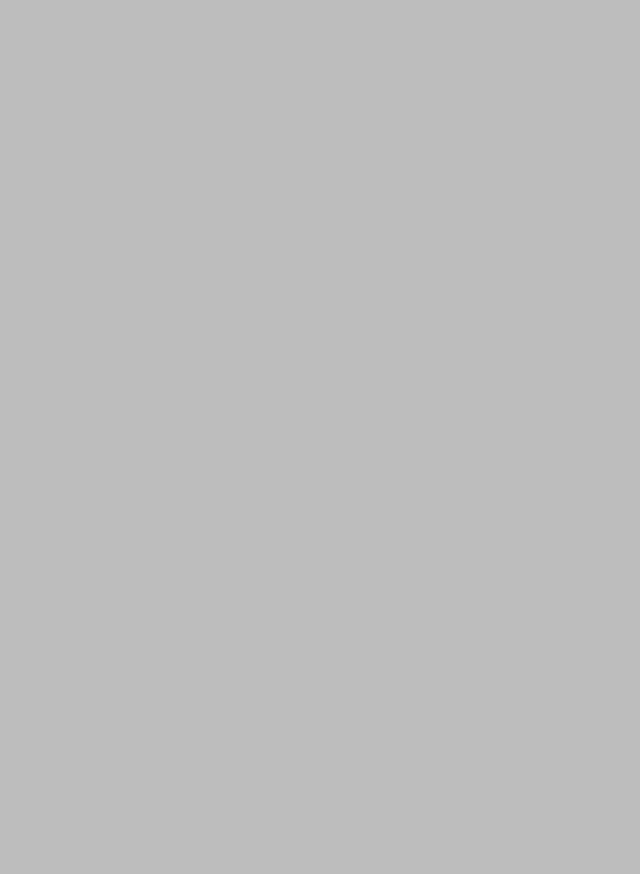
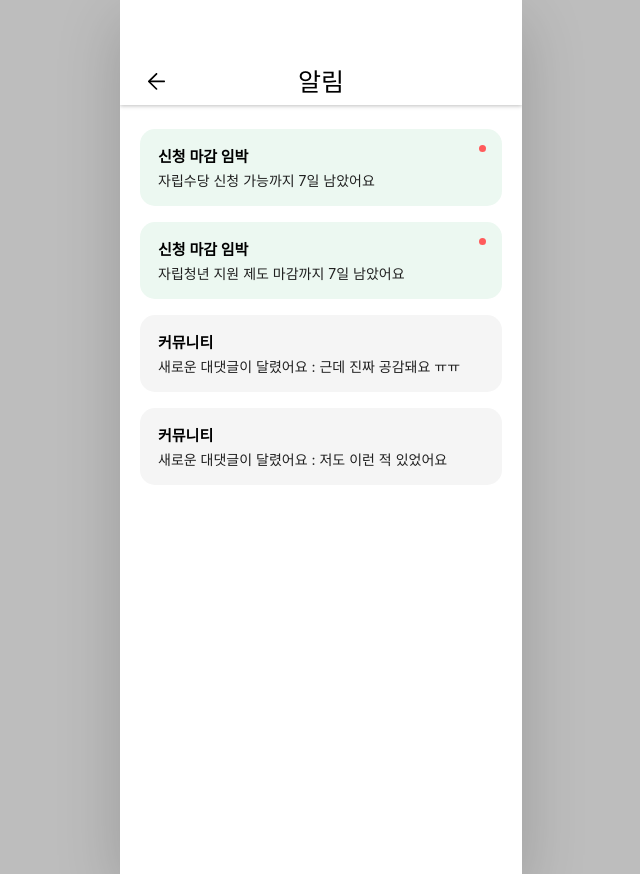
Before and after one commit to DWLLCH/DWLLCH_FE, a React (Create React App) app: page /mypage/notifications in a window 1280 px wide. Before the commit this address had no page. Shown: the whole page, without its empty margins (319-959 px from the left). Before the commit the page ends 800 px from the top, so only its background shows below. Built offline with nearby package versions, Linux system fonts and the light colour scheme; a web font is replaced by a local one.

Commit message:
feat: 마이페이지 알림함 화면 구현

```diff
--- a/src/App.jsx
+++ b/src/App.jsx
@@ -4,6 +4,7 @@ import OnboardingProvider from './components/OnboardingProvider';
 import DocumentChecklistProvider from './components/DocumentChecklistProvider';
 import BookmarkProvider from './components/BookmarkProvider';
 import MyInfoProvider from './components/MyInfoProvider';
+import NotificationProvider from './components/NotificationProvider';
 import Splash from './pages/Splash';
 import Login from './pages/Login';
 import SignUp from './pages/SignUp';
@@ -36,6 +37,7 @@ import BriefingDetail from './pages/BriefingDetail';
 import MyPage from './pages/MyPage';
 import PasswordChange from './pages/PasswordChange';
 import EmailChange from './pages/EmailChange';
+import NotificationList from './pages/NotificationList';
 
 function App() {
   return (
@@ -60,7 +62,10 @@ function App() {
             <Route path="/bookmark" element={<Bookmark />} />
             <Route path="/ai-briefing" element={<Briefing />} />
             <Route path="/ai-briefing/:sectionId/:cardId" element={<BriefingDetail />} />
-            <Route path="/mypage" element={<MyPage />} />
+            <Route element={<NotificationProvider />}>
+              <Route path="/mypage" element={<MyPage />} />
+              <Route path="/mypage/notifications" element={<NotificationList />} />
+            </Route>
             <Route path="/mypage/password" element={<PasswordChange />} />
             <Route path="/mypage/email" element={<EmailChange />} />
             <Route element={<MyInfoProvider />}>
--- /dev/null
+++ b/src/components/NotificationItem.jsx
@@ -0,0 +1,13 @@
+import '../styles/NotificationItem.css';
+
+function NotificationItem({ category, message, read }) {
+  return (
+    <li className={`notification-item${read ? '' : ' notification-item--unread'}`}>
+      {!read && <span className="notification-item-dot" />}
+      <p className="notification-item-category">{category}</p>
+      <p className="notification-item-message">{message}</p>
+    </li>
+  );
+}
+
+export default NotificationItem;
--- /dev/null
+++ b/src/components/NotificationProvider.jsx
@@ -0,0 +1,23 @@
+import { createContext, useCallback, useState } from 'react';
+import { Outlet } from 'react-router-dom';
+import { NOTIFICATIONS } from '../constants/notifications';
+
+export const NotificationContext = createContext(null);
+
+function NotificationProvider({ children }) {
+  const [notifications, setNotifications] = useState(NOTIFICATIONS);
+
+  const hasUnread = notifications.some((item) => !item.read);
+
+  const markAllAsRead = useCallback(() => {
+    setNotifications((prev) => prev.map((item) => ({ ...item, read: true })));
+  }, []);
+
+  return (
+    <NotificationContext.Provider value={{ notifications, hasUnread, markAllAsRead }}>
+      {children || <Outlet />}
+    </NotificationContext.Provider>
+  );
+}
+
+export default NotificationProvider;
--- a/src/constants/mypage.js
+++ b/src/constants/mypage.js
@@ -6,5 +6,3 @@ export const APPLICATION_STATS = {
 export const USER_EMAIL = 'happy2026@naver.com';
 
 export const APP_VERSION = '13.2.4';
-
-export const HAS_NEW_ALARM = true;
--- /dev/null
+++ b/src/constants/notifications.js
@@ -0,0 +1,26 @@
+export const NOTIFICATIONS = [
+  {
+    id: 1,
+    category: '신청 마감 임박',
+    message: '자립수당 신청 가능까지 7일 남았어요',
+    read: false,
+  },
+  {
+    id: 2,
+    category: '신청 마감 임박',
+    message: '자립청년 지원 제도 마감까지 7일 남았어요',
+    read: false,
+  },
+  {
+    id: 3,
+    category: '커뮤니티',
+    message: '새로운 대댓글이 달렸어요 : 근데 진짜 공감돼요 ㅠㅠ',
+    read: true,
+  },
+  {
+    id: 4,
+    category: '커뮤니티',
+    message: '새로운 대댓글이 달렸어요 : 저도 이런 적 있었어요',
+    read: true,
+  },
+];
--- /dev/null
+++ b/src/hooks/useNotifications.js
@@ -0,0 +1,8 @@
+import { useContext } from 'react';
+import { NotificationContext } from '../components/NotificationProvider';
+
+function useNotifications() {
+  return useContext(NotificationContext);
+}
+
+export default useNotifications;
--- a/src/pages/MyPage.jsx
+++ b/src/pages/MyPage.jsx
@@ -5,21 +5,28 @@ import alarm from '../assets/alarm.svg';
 import BottomNav from '../components/BottomNav';
 import SettingsRow from '../components/SettingsRow';
 import useBookmarks from '../hooks/useBookmarks';
+import useNotifications from '../hooks/useNotifications';
 import { CURRENT_USER_NAME } from '../constants/home';
-import { APPLICATION_STATS, USER_EMAIL, APP_VERSION, HAS_NEW_ALARM } from '../constants/mypage';
+import { APPLICATION_STATS, USER_EMAIL, APP_VERSION } from '../constants/mypage';
 import '../styles/MyPage.css';
 
 function MyPage() {
   const navigate = useNavigate();
   const { bookmarkedIds } = useBookmarks();
+  const { hasUnread } = useNotifications();
 
   return (
     <div className="mypage">
       <div className="mypage-scroll">
         <div className="mypage-hero">
-          <button type="button" className="mypage-alarm-btn" aria-label="알림">
+          <button
+            type="button"
+            className="mypage-alarm-btn"
+            aria-label="알림"
+            onClick={() => navigate('/mypage/notifications')}
+          >
             <img src={alarm} alt="" className="mypage-alarm-icon" />
-            {HAS_NEW_ALARM && <span className="mypage-alarm-dot" />}
+            {hasUnread && <span className="mypage-alarm-dot" />}
           </button>
 
           <div className="mypage-avatar-wrap">
--- /dev/null
+++ b/src/pages/NotificationList.jsx
@@ -0,0 +1,52 @@
+import { useNavigate } from 'react-router-dom';
+import backBtn from '../assets/backBtn.svg';
+import NotificationItem from '../components/NotificationItem';
+import useNotifications from '../hooks/useNotifications';
+import '../styles/NotificationList.css';
+
+function NotificationList() {
+  const navigate = useNavigate();
+  const { notifications, markAllAsRead } = useNotifications();
+
+  const handleBack = () => {
+    markAllAsRead();
+    navigate(-1);
+  };
+
+  return (
+    <div className="notification-list-page">
+      <header className="notification-list-header">
+        <button
+          type="button"
+          className="notification-list-back"
+          onClick={handleBack}
+          aria-label="뒤로가기"
+        >
+          <img src={backBtn} alt="" />
+        </button>
+        <h1>알림</h1>
+      </header>
+
+      <div className="notification-list-body">
+        {notifications.length > 0 ? (
+          <ul className="notification-list">
+            {notifications.map((item) => (
+              <NotificationItem
+                key={item.id}
+                category={item.category}
+                message={item.message}
+                read={item.read}
+              />
+            ))}
+          </ul>
+        ) : (
+          <div className="notification-list-empty">
+            <p>아직 도착한 알림이 없어요</p>
+          </div>
+        )}
+      </div>
+    </div>
+  );
+}
+
+export default NotificationList;
--- a/src/styles/MyPage.css
+++ b/src/styles/MyPage.css
@@ -26,8 +26,8 @@
 
 .mypage-alarm-btn {
   position: absolute;
-  top: 20px;
-  right: 20px;
+  top: 44px;
+  right: 28px;
   width: 26px;
   height: 26px;
   padding: 0;
--- /dev/null
+++ b/src/styles/NotificationItem.css
@@ -0,0 +1,38 @@
+.notification-item {
+  position: relative;
+  padding: 16px 18px;
+  border-radius: 15px;
+  background-color: #f5f5f5;
+  list-style: none;
+}
+
+.notification-item--unread {
+  background-color: #ecf8f1;
+}
+
+.notification-item-dot {
+  position: absolute;
+  top: 16px;
+  right: 16px;
+  width: 7px;
+  height: 7px;
+  border-radius: 50%;
+  background-color: #ff5b5b;
+}
+
+.notification-item-category {
+  margin: 0 0 4px;
+  font-size: 15px;
+  font-weight: 600;
+  color: #000;
+  word-break: keep-all;
+}
+
+.notification-item-message {
+  margin: 0;
+  overflow: hidden;
+  font-size: 14px;
+  color: #202020;
+  text-overflow: ellipsis;
+  white-space: nowrap;
+}
--- /dev/null
+++ b/src/styles/NotificationList.css
@@ -0,0 +1,73 @@
+.notification-list-page {
+  position: relative;
+  display: flex;
+  flex-direction: column;
+  height: 100%;
+  background-color: #fff;
+}
+
+.notification-list-header {
+  position: relative;
+  flex-shrink: 0;
+  display: flex;
+  align-items: flex-end;
+  justify-content: center;
+  height: 105px;
+  padding-bottom: 7px;
+  background-color: #fff;
+  box-shadow: 0 0.5px 4px rgba(0, 0, 0, 0.25);
+}
+
+.notification-list-header h1 {
+  margin: 0;
+  font-size: 25px;
+  font-weight: 500;
+  color: #000;
+}
+
+.notification-list-back {
+  position: absolute;
+  left: 20px;
+  bottom: 8px;
+  display: flex;
+  align-items: center;
+  justify-content: center;
+  width: 32px;
+  height: 32px;
+  padding: 0;
+  border: none;
+  background: none;
+  cursor: pointer;
+}
+
+.notification-list-back img {
+  width: 17px;
+}
+
+.notification-list-body {
+  flex: 1;
+  overflow-y: auto;
+  padding: 24px 20px 40px;
+  scrollbar-width: none;
+}
+
+.notification-list-body::-webkit-scrollbar {
+  display: none;
+}
+
+.notification-list {
+  display: flex;
+  flex-direction: column;
+  gap: 16px;
+  margin: 0;
+  padding: 0;
+}
+
+.notification-list-empty {
+  display: flex;
+  align-items: center;
+  justify-content: center;
+  height: 100%;
+  color: #adadad;
+  font-size: 14px;
+}
```
